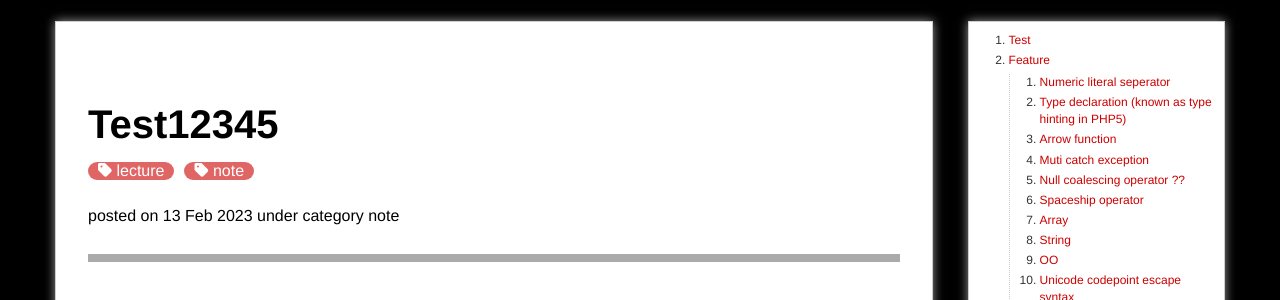
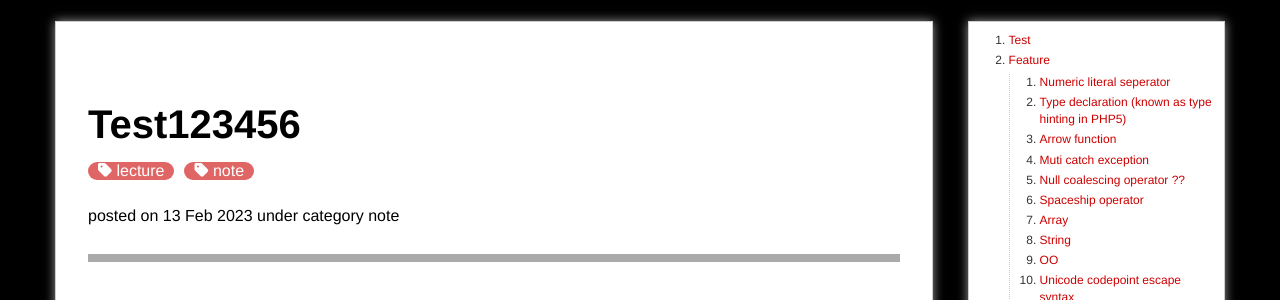
Before and after one commit to fatihidiz/fatihidiz-unifreak.github.io, a Jekyll site: the page built from _posts/2023-02-13-test1234.md, in a window 1280 px wide and 900 px high. Shown: the part 236-536 px from the top of the window. Built offline with Jekyll 4.4.1, drawn with Linux system fonts in a browser that asks for light colours; nearby versions of some CDN libraries; comment, search, counter and statistics services are not loaded.

Commit message:
Update and rename 2023-02-13-test123.md to 2023-02-13-test1234.md

```diff
--- a/_posts/2023-02-13-test123.md
+++ b/_posts/2023-02-13-test1234.md
@@ -1,10 +1,10 @@
 ---
-title: "Test12345"
+title: "Test123456"
 layout: post
 category: note
 tags: [lecture, note]
 description: quick reference of php 7 syntax
-excerpt: "Test123 excerpt"
+excerpt: "Test1234567 excerpt"
 ---
 
 # Test
```
